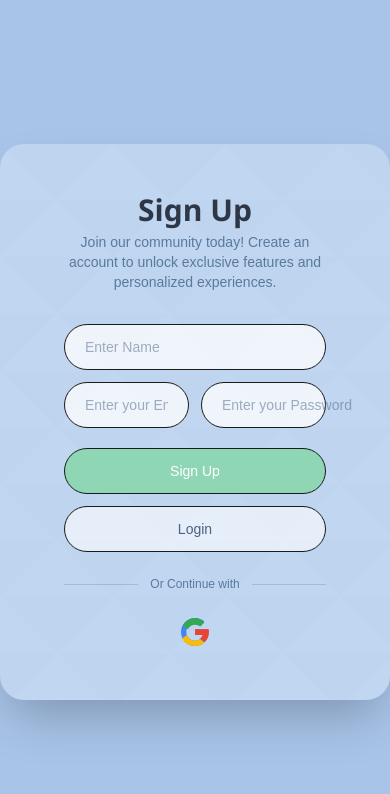
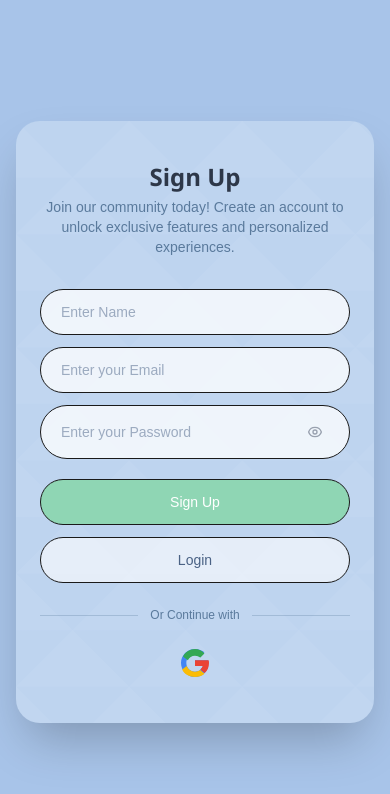
Before and after one commit to BeinBout/Capstone-Project-FE, a React (Vite) app: page /register in a window 390 px wide. Shown: the top 794 px of the page. Built offline with nearby package versions, Linux system fonts and the light colour scheme.

Commit message:
fix:improve responsiveness on login, register, and complete data pages

```diff
--- /dev/null
+++ b/src/components/ui/pattern/DiagonalPattern.jsx
@@ -0,0 +1,17 @@
+const DiagonalPattern = () => (
+    <svg
+        className="absolute inset-0 w-full h-full"
+        xmlns="http://www.w3.org/2000/svg"
+        preserveAspectRatio="xMidYMid slice"
+    >
+        <defs>
+            <pattern id="diag" width="80" height="80" patternUnits="userSpaceOnUse" patternTransform="rotate(45)">
+                <rect width="80" height="80" fill="rgba(255,255,255,0.08)" />
+                <polygon points="0,0 80,0 0,80" fill="rgba(255,255,255,0.06)" />
+            </pattern>
+        </defs>
+        <rect width="100%" height="100%" fill="url(#diag)" />
+    </svg>
+);
+
+export default DiagonalPattern;
--- a/src/pages/auth/register/RegisterPages.jsx
+++ b/src/pages/auth/register/RegisterPages.jsx
@@ -1,21 +1,18 @@
 import { useState } from "react";
 import { useNavigate } from "react-router-dom";
 import { registerUser, RegisterWithGoogle } from "../../../services/auth/RegisterServices";
+import DiagonalPattern from "../../../components/ui/pattern/DiagonalPattern";
 
-const DiagonalPattern = () => (
-    <svg
-        className="absolute inset-0 w-full h-full"
-        xmlns="http://www.w3.org/2000/svg"
-        preserveAspectRatio="xMidYMid slice"
-    >
-        <defs>
-            <pattern id="diag" width="80" height="80" patternUnits="userSpaceOnUse" patternTransform="rotate(45)">
-                <rect width="80" height="80" fill="transparent" />
-                <rect x="0" y="0" width="80" height="80" fill="rgba(255,255,255,0.08)" />
-                <polygon points="0,0 80,0 0,80" fill="rgba(255,255,255,0.06)" />
-            </pattern>
-        </defs>
-        <rect width="100%" height="100%" fill="url(#diag)" />
+const EyeOpenIcon = () => (
+    <svg xmlns="http://www.w3.org/2000/svg" className="h-4 w-4" fill="none" viewBox="0 0 24 24" stroke="currentColor">
+        <path strokeLinecap="round" strokeLinejoin="round" strokeWidth={2} d="M15 12a3 3 0 11-6 0 3 3 0 016 0z" />
+        <path strokeLinecap="round" strokeLinejoin="round" strokeWidth={2} d="M2.458 12C3.732 7.943 7.523 5 12 5c4.478 0 8.268 2.943 9.542 7-1.274 4.057-5.064 7-9.542 7-4.477 0-8.268-2.943-9.542-7z" />
+    </svg>
+);
+
+const EyeClosedIcon = () => (
+    <svg xmlns="http://www.w3.org/2000/svg" className="h-4 w-4" fill="none" viewBox="0 0 24 24" stroke="currentColor">
+        <path strokeLinecap="round" strokeLinejoin="round" strokeWidth={2} d="M13.875 18.825A10.05 10.05 0 0112 19c-4.478 0-8.268-2.943-9.543-7a9.97 9.97 0 011.563-3.029m5.858.908a3 3 0 114.243 4.243M9.878 9.878l4.242 4.242M9.88 9.88l-3.29-3.29m7.532 7.532l3.29 3.29M3 3l3.59 3.59m0 0A9.953 9.953 0 0112 5c4.478 0 8.268 2.943 9.543 7a10.025 10.025 0 01-4.132 4.411m0 0L21 21" />
     </svg>
 );
 
@@ -34,25 +31,18 @@ export default function RegisterPage() {
             setError("All fields are required.");
             return;
         }
-
         setError("");
         setIsLoading(true);
-
         try {
             const data = await registerUser({ username: name, email, password });
-
-            // Simpan token ke localStorage
             localStorage.setItem("token", data.data.token);
-
-            // Arahkan berdasarkan status quiz
             if (data.data.has_completed_quiz) {
                 navigate("/dashboard");
             } else {
                 navigate("/quiz");
             }
         } catch (err) {
-            const message =
-                err.response?.data?.message || "Register failed. Please try again.";
+            const message = err.response?.data?.message || "Register failed. Please try again.";
             setError(message);
         } finally {
             setIsLoading(false);
@@ -61,7 +51,7 @@ export default function RegisterPage() {
 
     const handleGoogleRegister = async () => {
         try {
-            await RegisterWithGoogle(); // ini akan redirect browser ke Google
+            await RegisterWithGoogle();
         } catch (err) {
             setError("Gagal memulai login Google. Coba lagi.");
         }
@@ -69,22 +59,21 @@ export default function RegisterPage() {
 
     return (
         <div
-            className="min-h-screen flex items-center justify-center"
+            className="min-h-screen flex items-center justify-center px-4 py-8"
             style={{ backgroundColor: "#A8C4E9" }}
         >
             {/* Card */}
             <div
-                className="relative w-[600px] rounded-3xl overflow-hidden shadow-2xl"
+                className="relative w-full max-w-[600px] rounded-3xl overflow-hidden shadow-2xl"
                 style={{ backgroundColor: "#B8D0EE" }}
             >
-                {/* Diagonal background pattern */}
                 <DiagonalPattern />
 
                 {/* Content */}
-                <div className="relative z-10 px-16 py-12">
+                <div className="relative z-10 px-6 sm:px-10 md:px-16 py-10 sm:py-12">
                     {/* Title */}
                     <h1
-                        className="text-center text-3xl font-semibold mb-1"
+                        className="text-center text-2xl sm:text-3xl font-semibold mb-1"
                         style={{ color: "#2d3748", fontFamily: "'Segoe UI', sans-serif" }}
                     >
                         Sign Up
@@ -120,24 +109,28 @@ export default function RegisterPage() {
                     </div>
 
                     {/* Row 2: Email & Password */}
-                    <div className="flex gap-3 mb-5">
+                        <div className="flex flex-col sm:flex-row gap-3 mb-5">
                             {/* Email */}
+                            <div
+                                className="flex-1 min-w-0 flex items-center rounded-full px-5 py-3"
+                                style={{
+                                    backgroundColor: "rgba(255,255,255,0.75)",
+                                    border: "1.5px solid #1a1a1a",
+                                }}
+                            >
                                 <input
                                     type="email"
                                     placeholder="Enter your Email"
                                     value={email}
                                     onChange={(e) => setEmail(e.target.value)}
-                            className="w-0 flex-1 rounded-full px-5 py-3 text-sm outline-none"
-                            style={{
-                                backgroundColor: "rgba(255,255,255,0.75)",
-                                color: "#4a6285",
-                                border: "1.5px solid #1a1a1a",
-                            }}
+                                    className="flex-1 min-w-0 bg-transparent text-sm outline-none border-0"
+                                    style={{ color: "#4a6285" }}
                                 />
+                            </div>
 
                             {/* Password */}
                             <div
-                            className="w-0 flex-1 flex items-center rounded-full px-5 py-3"
+                                className="flex-1 min-w-0 flex items-center rounded-full px-5 py-3"
                                 style={{
                                     backgroundColor: "rgba(255,255,255,0.75)",
                                     border: "1.5px solid #1a1a1a",
@@ -149,23 +142,16 @@ export default function RegisterPage() {
                                     value={password}
                                     onChange={(e) => setPassword(e.target.value)}
                                     onKeyDown={(e) => e.key === "Enter" && handleRegister()}
-                                className="flex-1 bg-transparent text-sm outline-none border-0"
+                                    className="flex-1 min-w-0 bg-transparent text-sm outline-none border-0"
                                     style={{ color: "#4a6285" }}
                                 />
                                 <button
+                                    type="button"
                                     onClick={() => setShowPassword(!showPassword)}
-                                className="ml-2 text-gray-400 hover:text-gray-600 transition-colors"
+                                    className="ml-2 flex-shrink-0 flex items-center justify-center w-7 h-7 rounded-full text-gray-400 hover:text-gray-600 hover:bg-black/10 transition-colors"
+                                    aria-label={showPassword ? "Hide password" : "Show password"}
                                 >
-                                {showPassword ? (
-                                    <svg xmlns="http://www.w3.org/2000/svg" className="h-4 w-4" fill="none" viewBox="0 0 24 24" stroke="currentColor">
-                                        <path strokeLinecap="round" strokeLinejoin="round" strokeWidth={2} d="M13.875 18.825A10.05 10.05 0 0112 19c-4.478 0-8.268-2.943-9.543-7a9.97 9.97 0 011.563-3.029m5.858.908a3 3 0 114.243 4.243M9.878 9.878l4.242 4.242M9.88 9.88l-3.29-3.29m7.532 7.532l3.29 3.29M3 3l3.59 3.59m0 0A9.953 9.953 0 0112 5c4.478 0 8.268 2.943 9.543 7a10.025 10.025 0 01-4.132 4.411m0 0L21 21" />
-                                    </svg>
-                                ) : (
-                                    <svg xmlns="http://www.w3.org/2000/svg" className="h-4 w-4" fill="none" viewBox="0 0 24 24" stroke="currentColor">
-                                        <path strokeLinecap="round" strokeLinejoin="round" strokeWidth={2} d="M15 12a3 3 0 11-6 0 3 3 0 016 0z" />
-                                        <path strokeLinecap="round" strokeLinejoin="round" strokeWidth={2} d="M2.458 12C3.732 7.943 7.523 5 12 5c4.478 0 8.268 2.943 9.542 7-1.274 4.057-5.064 7-9.542 7-4.477 0-8.268-2.943-9.542-7z" />
-                                    </svg>
-                                )}
+                                    {showPassword ? <EyeClosedIcon /> : <EyeOpenIcon />}
                                 </button>
                             </div>
                         </div>
```
Also changed, not shown: src/pages/auth/complete/CompleteData.jsx (+27 -38 lines), src/pages/auth/login/LoginPages.jsx (+40 -53 lines). Lines whose indentation alone changed are shown as unchanged.
